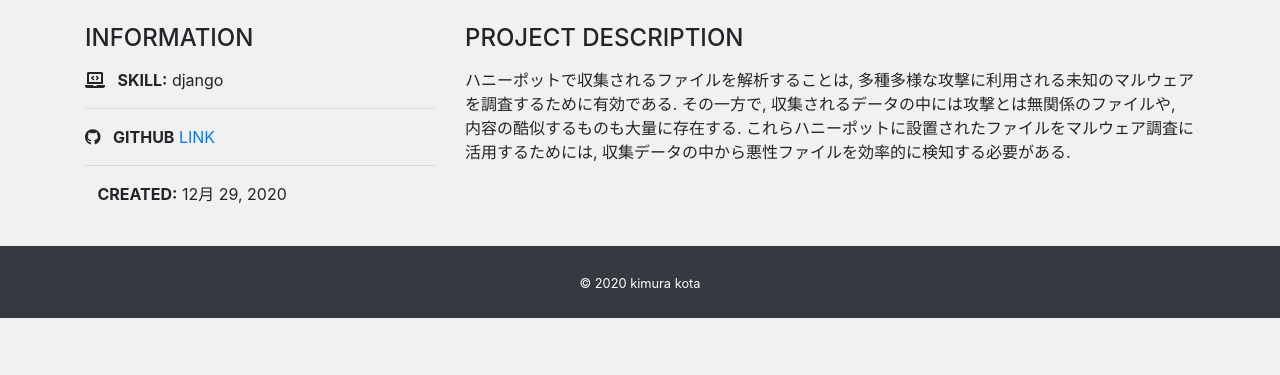
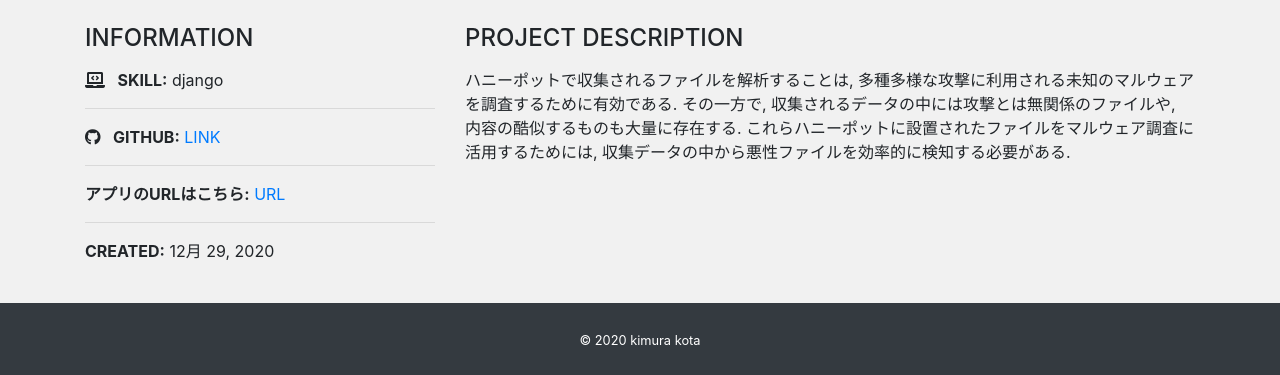
Before and after one commit to kimuraamu/Portforio_web, a Django app: page /detail/1/ in a window 1280 px wide. Shown: the part 672-1047 px from the top of the page. Before the commit the page ends 990 px from the top, so only its background shows below. Run offline with Django 3.2, Linux system fonts and the light colour scheme; data comes from the database, SQL or seed files in the repository; both versions use the stored data as it was after the commit; some libraries are stand-ins or nearby versions.

Commit message:
DBのテーブル追加

```diff
--- a/port/models.py
+++ b/port/models.py
@@ -22,6 +22,7 @@ class Work(models.Model):
   thumbnail = models.ImageField(upload_to="images", verbose_name="サムネイル画像", null=True,blank=True)
   skill = models.CharField("スキル",max_length=100)
   url = models.CharField("URL",max_length=100,null=True,blank=True)
+  url2 = models.CharField("URL2",max_length=100,null=True,blank=True)
   created = models.DateField("作成日")
   description = models.TextField("説明")
 
--- a/port/templates/port/detail.html
+++ b/port/templates/port/detail.html
@@ -18,7 +18,7 @@
     <hr>
     <p>
       <i class="fab fa-github mr-2"></i>
-      <span class="font-weight-bolder">GITHUB</span>
+      <span class="font-weight-bolder">GITHUB:</span>
       {% if work_data.url %}
         <a href="{{ work_data.url}}" target="_blank" class="link-color">LINK</a>
       {% else %}
@@ -27,7 +27,15 @@
     </p>
     <hr>
     <p>
-      <i class="far fa-calender-alt mr-2"></i>
+      <span class="font-weight-bolder">アプリのURLはこちら:</span>
+      {% if work_data.url2 %}
+        <a href="{{ work_data.url2}}" target="_blank" class="link-color">URL</a>
+      {% else %}
+        None
+      {% endif %}
+    </p>
+    <hr>
+    <p>
       <span class="font-weight-bolder">CREATED:</span>
       {{ work_data.created }}
     </p>
```
Also changed, not shown: db.sqlite3, port/migrations/0004_work_url2.py (added).
